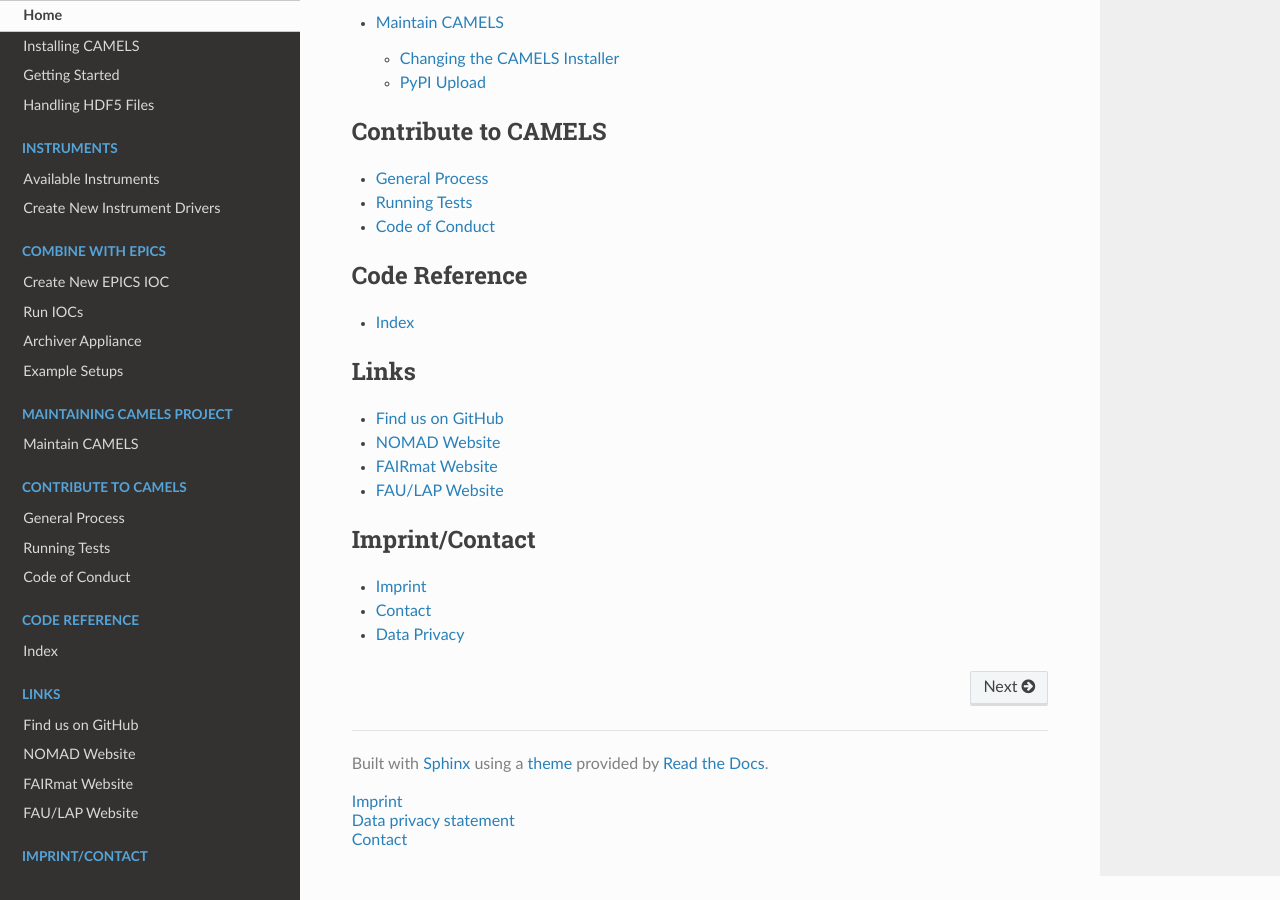
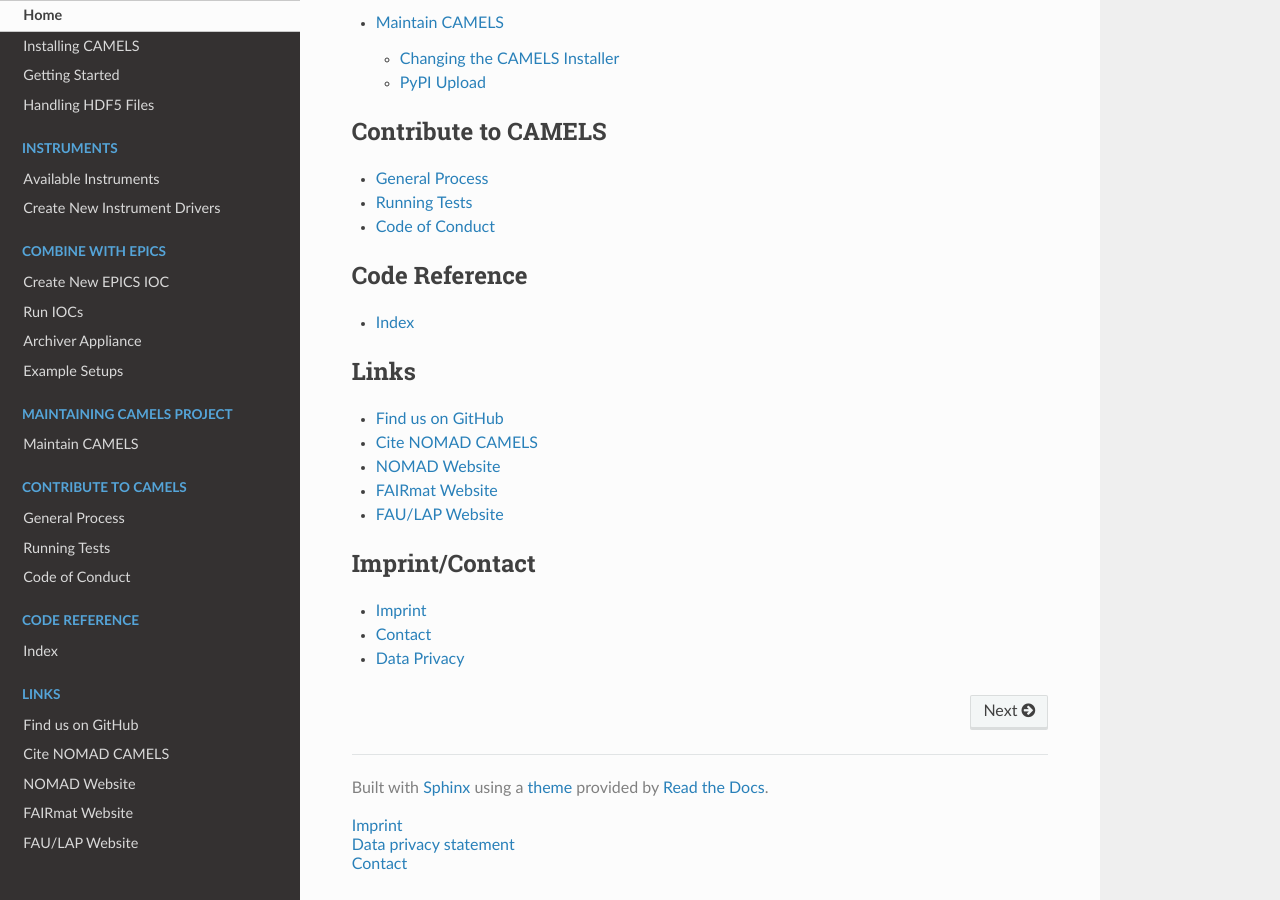
Before and after one commit to FAU-LAP/NOMAD-CAMELS, a Sphinx documentation site: the page built from docs/source/index.rst, in a window 1280 px wide and 900 px high, scrolled down 3275 px. Built offline with Sphinx 7.4.7 and the Read the Docs theme 2.0.0, drawn with Linux system fonts in a browser that asks for light colours; pages that are not in the unit, such as notebooks, are missing from menus.

Commit message:
Add link to JOSS paper to side bar

```diff
--- a/docs/source/index.rst
+++ b/docs/source/index.rst
@@ -93,6 +93,7 @@
    :caption: Links
 
    Find us on GitHub <https://github.com/FAU-LAP/NOMAD-CAMELS>
+   Cite NOMAD CAMELS <https://joss.theoj.org/papers/10.21105/joss.06371>
    NOMAD Website <https://nomad-lab.eu/nomad-lab/>
    FAIRmat Website <https://www.fairmat-nfdi.eu/fairmat>
    FAU/LAP Website <https://www.lap.physik.nat.fau.eu/>
```
